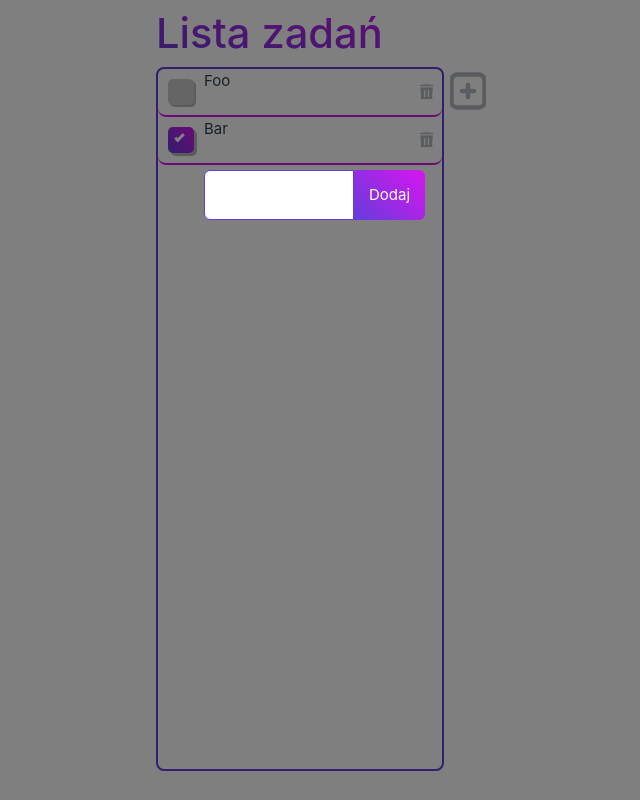
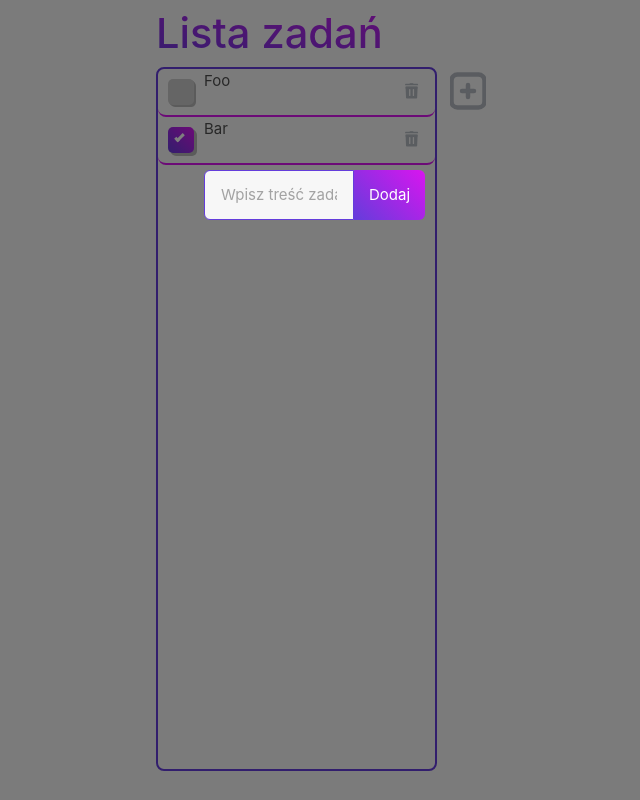
Before and after one commit to Niyande/todolist, a Vue app in the folder vue-project/: page / in a window 1280 px wide. Both pictures are taken after a click on the button 784 px from the left and 90 px from the top of the page. Shown: the whole page, without its empty margins (316-956 px from the left). Built offline with nearby package versions, Linux system fonts and the light colour scheme.

Commit message:
light mode fix and margins on buttons

```diff
--- a/vue-project/src/assets/base.css
+++ b/vue-project/src/assets/base.css
@@ -1,6 +1,6 @@
 /* color palette from <https://github.com/vuejs/theme> */
 :root {
-  --vt-c-white: #ffffff;
+  --vt-c-white: #f7f7f7;
   --vt-c-white-soft: #f8f8f8;
   --vt-c-white-mute: #f2f2f2;
 
@@ -16,7 +16,7 @@
   --vt-c-divider-dark-2: rgba(84, 84, 84, 0.48);
 
   --vt-c-text-light-1: var(--vt-c-indigo);
-  --vt-c-text-light-2: rgba(60, 60, 60, 0.66);
+  --vt-c-text-light-2: rgba(60, 60, 60, 0.9);
   --vt-c-text-dark-1: var(--vt-c-white);
   --vt-c-text-dark-2: rgba(235, 235, 235, 0.64);
 }
@@ -31,7 +31,7 @@
   --color-border-hover: var(--vt-c-divider-light-1);
 
   --color-heading: var(--vt-c-text-light-1);
-  --color-text: var(--vt-c-text-light-1);
+  --color-text: var(--vt-c-text-light-2);
 
   --section-gap: 160px;
 }
--- a/vue-project/src/assets/main.css
+++ b/vue-project/src/assets/main.css
@@ -5,14 +5,6 @@
   max-width: 1280px;
   margin: 0 auto;
   font-weight: normal;
-}
-
-a,
-.green {
-  text-decoration: none;
-  color: hsla(160, 100%, 37%, 1);
-  transition: 0.4s;
-  padding: 3px;
 }
 
 @media (hover: hover) {
--- a/vue-project/src/components/List.vue
+++ b/vue-project/src/components/List.vue
@@ -33,14 +33,13 @@ const removeListItem = (index) => {
     <div class="wrapper">
       <h1>Lista zadań</h1>
     </div>
-    <NewItemPopup :isOpen="isPopupOpened" @modal-close="closePopup" @addListItem="addListItem" name="first-modal">
-    </NewItemPopup>
+    <NewItemPopup :isOpen="isPopupOpened" @modal-close="closePopup" @addListItem="addListItem" name="first-modal"/>
     <div class="wrapper">
       <div id="list">
         <ListItem v-for="item in items" v-model:checked="item.checked">
           <template #content>{{ item.content }}</template>
           <template #delete>
-            <button @click="removeListItem(items.indexOf(item))">
+            <button class="delete-button" @click="removeListItem(items.indexOf(item))">
               <Trashcan/>
             </button>
           </template>
@@ -68,10 +67,11 @@ main {
   padding: 0;
   border: none;
   background-color: transparent;
+  margin-left: 0.5em;
 }
 
 #list {
-  width: calc(100% - 3rem);
+  width: calc(100% - 3rem - 0.5em);
   height: calc(100vh - 6rem);
   border: 2px solid rgb(100, 61, 219);
   border-radius: 8px;
@@ -92,6 +92,12 @@ h3 {
   font-size: 1.2rem;
 }
 
+.delete-button {
+  height: 2em;
+  width: 2em;
+  margin: 0.5em;
+}
+
 .wrapper
 {
   display: flex;
--- a/vue-project/src/components/NewItemPopup.vue
+++ b/vue-project/src/components/NewItemPopup.vue
@@ -53,7 +53,7 @@ const input = useTemplateRef('popupArea');
     min-height: 50px;
     max-width: 150px;
     padding: 0 1rem;
-    color: #fff;
+    color: var(--color-text);
     background-color: var(--color-background);
     font-size: 15px;
     border: 1px solid rgb(100, 61, 219);
```
